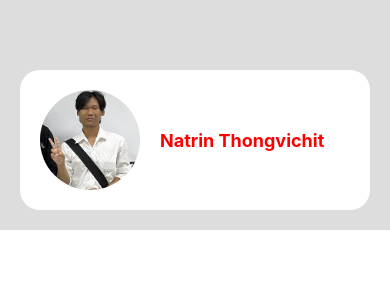
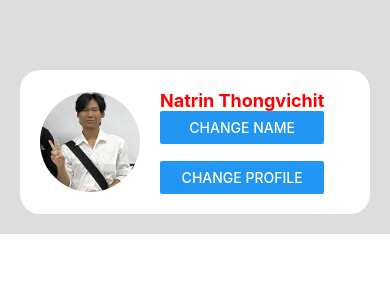
Before and after one commit to NatrinT/TNIreactNative, a React Native app: screen / in a window 390 px wide. Shown: the top 300 px of the page. Built offline with nearby package versions, Linux system fonts and the light colour scheme.

Commit message:
Practice2_Ch04_ReactHook

```diff
--- a/components/ProfileScreen.tsx
+++ b/components/ProfileScreen.tsx
@@ -1,13 +1,42 @@
-import { StyleSheet, Text, View, Image } from "react-native";
-import React from "react";
+import {
+  StyleSheet,
+  Text,
+  View,
+  Image,
+  TouchableOpacity,
+  Button,
+} from "react-native";
+import React, { useState } from "react";
 import styles from "../styles/styles";
 
 const ProfileScreen = (): React.JSX.Element => {
+    const Profile1 = require('../assets/phatrakenglish.jpg')
+    const Profile2 = require('../assets/getstudentimage.jpg')
+
+  const [name, setName] = useState("Natrin Thongvichit");
+  const [picture, setPicture] = useState(Profile1);
+
+  const handleChangeName = () => {
+    setName("New Name");
+  };
+
+  const handleChangePic = () => {
+    setPicture(Profile2);
+  };
+
   return (
     <View style={styles.container}>
       <View style={styles.profileContainer}>
-        <Image source={require("../assets/phatrakenglish.jpg")} style={styles.profileImg}/>
-        <Text style={styles.profileName}>Natrin Thongvichit</Text>
+        <Image
+          source={picture}
+          style={styles.profileImg}
+        />
+        <View>
+          <Text style={styles.profileName}>{name}</Text>
+          <Button title="Change Name" onPress={handleChangeName} />
+          <Text>{"\n"}</Text>
+          <Button title="Change Profile" onPress={handleChangePic} />
+        </View>
       </View>
     </View>
   );
```
